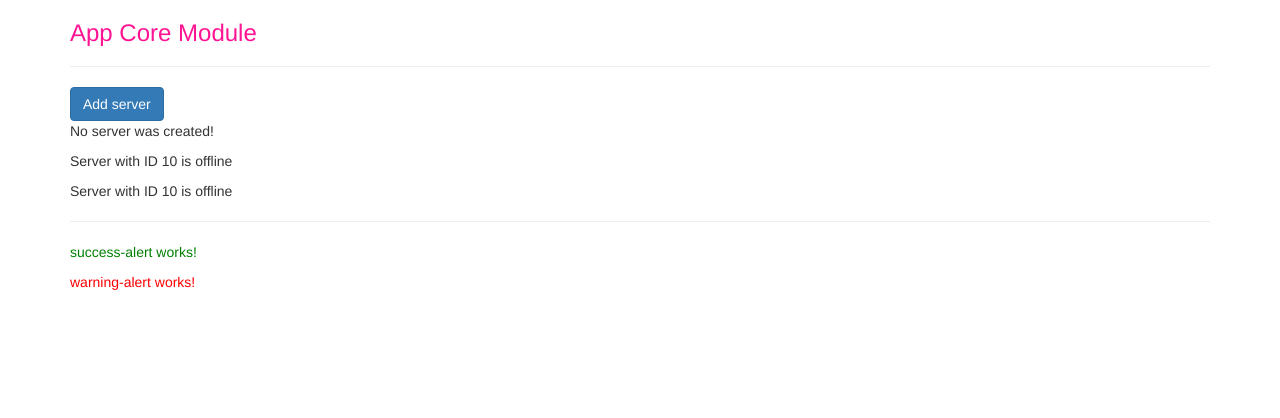
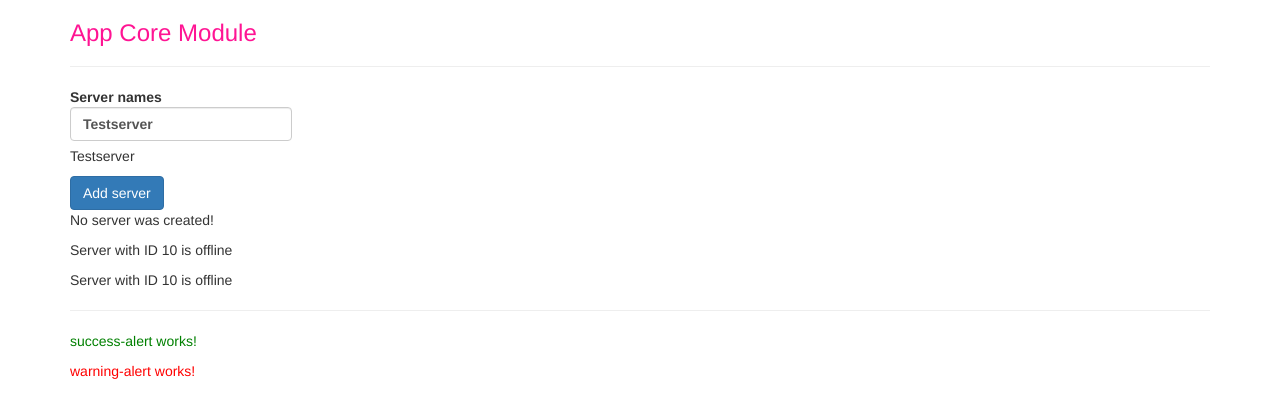
Before and after one commit to xDroni/angular-app, an Angular app: page / in a window 1280 px wide. Shown: the top 418 px of the page. Built offline with nearby package versions, Linux system fonts and the light colour scheme.

Commit message:
two-way databinding

```diff
--- a/src/app/servers/servers.component.html
+++ b/src/app/servers/servers.component.html
@@ -1,3 +1,14 @@
+<label>Server names
+<!--  <input-->
+<!--    type="text"-->
+<!--    class="form-control"-->
+<!--    (input)="onUpdateServerName($event)">-->
+  <input
+    type="text"
+    class="form-control"
+    [(ngModel)]="serverName">
+</label>
+<p>{{serverName}}</p>
 <button
   class="btn btn-primary"
   [disabled]="!allowNewServer"
@@ -5,4 +16,4 @@
 <!--<p [innerText]="allowNewServer"></p>-->
 <p>{{serverCreationStatus}}</p>
 <app-server></app-server>
-<app-server> </app-server>
+<app-server></app-server>
--- a/src/app/servers/servers.component.ts
+++ b/src/app/servers/servers.component.ts
@@ -9,6 +9,7 @@ import { Component, OnInit } from '@angular/core';
 export class ServersComponent implements OnInit {
   allowNewServer = false;
   serverCreationStatus = 'No server was created!';
+  serverName = 'Testserver';
 
   constructor() {
     setTimeout(() => {
@@ -23,4 +24,8 @@ export class ServersComponent implements OnInit {
     this.serverCreationStatus = 'Server was created';
   }
 
+  onUpdateServerName(event: Event) {
+    this.serverName = (event.target as HTMLInputElement).value;
+  }
+
 }
```
